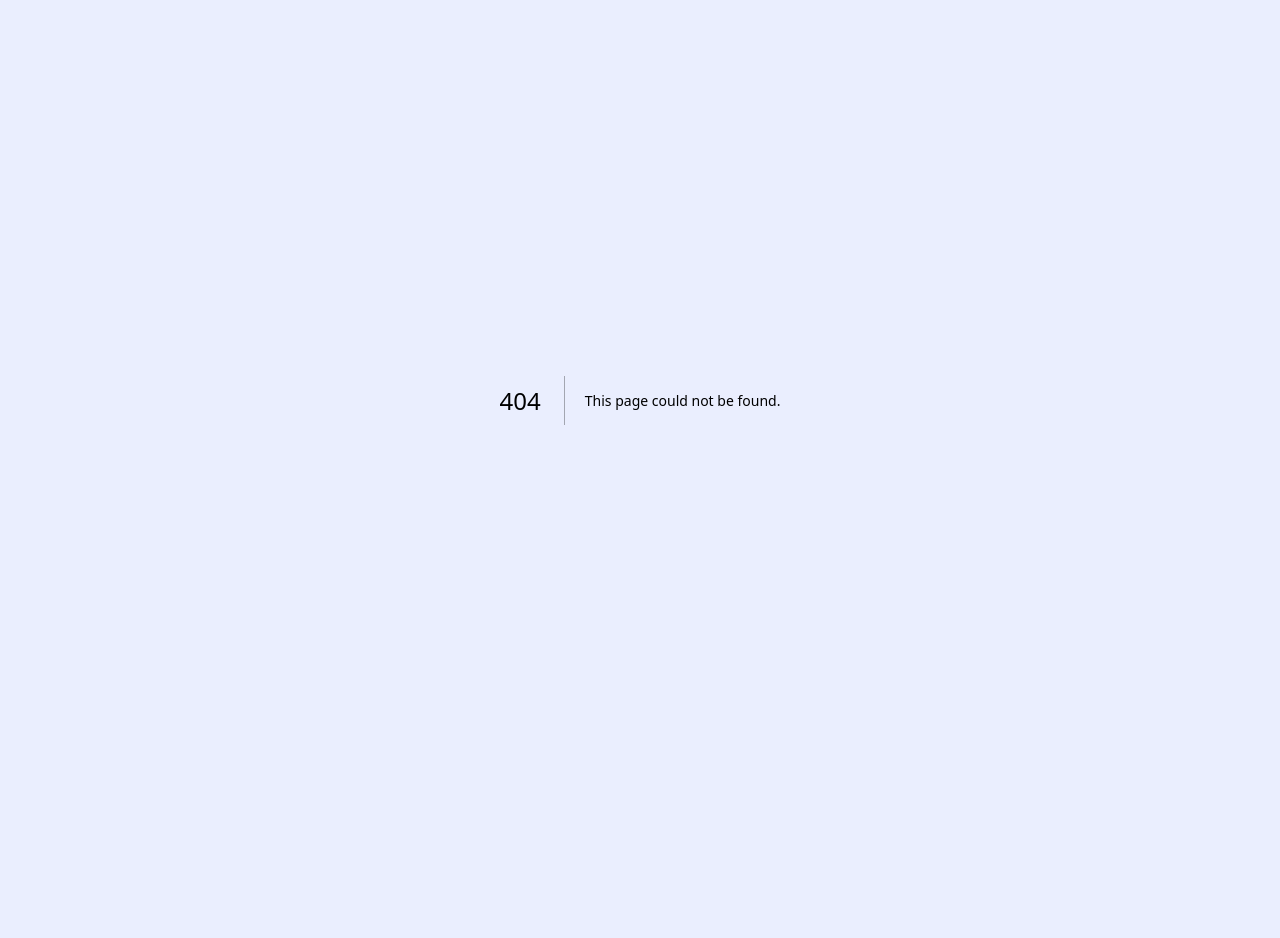
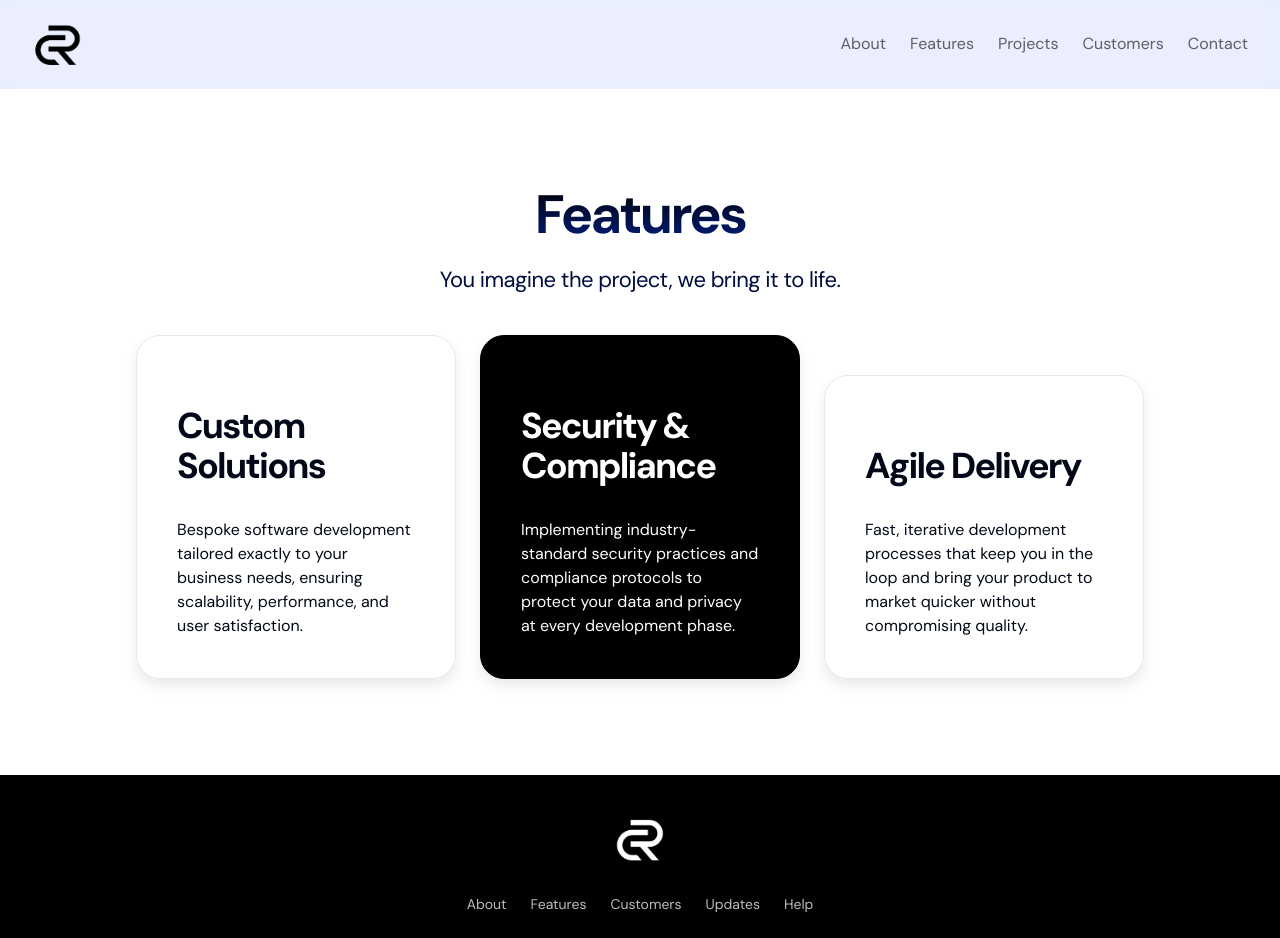
Before and after one commit to Corazortechnology/landing-page-saas, a Next.js app: page /features in a window 1280 px wide. Before the commit this address had no page. Shown: the top 938 px of the page. Before the commit the page ends 800 px from the top, so only its background shows below. Built offline with nearby package versions, Linux system fonts and the light colour scheme.

Commit message:
Routing done in the footer

```diff
--- /dev/null
+++ b/src/app/about-us/page.tsx
@@ -0,0 +1,5 @@
+import { About } from "@/sections/About";
+
+export default function AboutUsPage() {
+  return <About />;
+}
--- /dev/null
+++ b/src/app/customers/page.tsx
@@ -0,0 +1,6 @@
+export default function CustomerPage() {
+    return (
+      <>
+      </>
+    )
+  }
--- /dev/null
+++ b/src/app/features/page.tsx
@@ -0,0 +1,5 @@
+import { Features } from "@/sections/Features";
+
+export default function ContactPage() {
+  return <Features />;
+}
--- /dev/null
+++ b/src/app/help/page.tsx
@@ -0,0 +1,6 @@
+export default function HelpPage() {
+    return (
+      <>
+      </>
+    )
+  }
--- a/src/app/layout.tsx
+++ b/src/app/layout.tsx
@@ -2,6 +2,8 @@ import type { Metadata } from "next";
 import { DM_Sans } from "next/font/google";
 import "./globals.css";
 import { cn } from "@/lib/utils";
+import { Header } from "@/sections/Header";
+import { Footer } from "@/sections/Footer";
 
 const dmSans = DM_Sans({ subsets: ["latin"] });
 
@@ -18,7 +20,9 @@ export default function RootLayout({
   return (
     <html lang="en" className="relative">
       <body className={cn(dmSans.className, "antialiased bg-[#EAEEFE]")}>
-        {children}
+        <Header />
+        <main>{children}</main>
+        <Footer />
       </body>
     </html>
   );
--- a/src/app/page.tsx
+++ b/src/app/page.tsx
@@ -1,6 +1,6 @@
 import { CallToAction } from "@/sections/CallToAction";
-import { Footer } from "@/sections/Footer";
-import { Header } from "@/sections/Header";
+// import { Footer } from "@/sections/Footer";
+// import { Header } from "@/sections/Header";
 import { Hero } from "@/sections/Hero";
 import { LogoTicker } from "@/sections/LogoTicker";
 import { Projects } from "@/sections/Projects";
@@ -11,29 +11,29 @@ import { Testimonials } from "@/sections/Testimonials";
 export default function Home() {
   return (
     <>
-      <Header />
+      {/* <Header /> */}
       <section id="hero">
         <Hero />
       </section>
       <section id="logo-ticker">
         <LogoTicker />
       </section>
-      <section id="about">
+      {/* <section id="about"> */}
         <About />
-      </section>
-      <section id="features">
+      {/* </section> */}
+      {/* <section id="features"> */}
         <Features />
-      </section>
-      <section id="work">
+      {/* </section> */}
+      {/* <section id="work"> */}
         <Projects />
-      </section>
-      <section id="customers">
+      {/* </section> */}
+      {/* <section id="customers"> */}
         <Testimonials />
-      </section>
-      <section id="contact">
+      {/* </section> */}
+      {/* <section id="contact"> */}
         <CallToAction />
-      </section>
-      <Footer />
+      {/* </section> */}
+      {/* <Footer /> */}
     </>
   );
 }
--- /dev/null
+++ b/src/app/updates/page.tsx
@@ -0,0 +1,6 @@
+export default function UpdatePage() {
+    return (
+      <>
+      </>
+    )
+  }
--- a/src/sections/Footer.tsx
+++ b/src/sections/Footer.tsx
@@ -5,6 +5,7 @@ import SocialInsta from "@/assets/social-insta.svg";
 import SocialLinkedIn from "@/assets/social-linkedin.svg";
 import SocialPin from "@/assets/social-pin.svg";
 import SocialYoutube from "@/assets/social-youtube.svg";
+import Link from "next/link";
 
 export const Footer = () => {
   return (
@@ -14,11 +15,11 @@ export const Footer = () => {
           <Image src={Logo} alt="Saas Logo" height={50} width={50} />
         </div>
         <nav className="flex flex-col md:flex-row md:justify-center gap-6 mt-6">
-          <a href="#">About</a>
-          <a href="#">Features</a>
-          <a href="#">Customers</a>
-          <a href="#">Updates</a>
-          <a href="#">Help</a>
+          <Link href='/about-us'>About</Link>
+          <Link href='/features'>Features</Link>
+          <Link href='customers'>Customers</Link>
+          <Link href='updates'>Updates</Link>
+          <Link href='help'>Help</Link>
         </nav>
         <div className="flex justify-center gap-6 mt-6">
           <SocialX />
```
